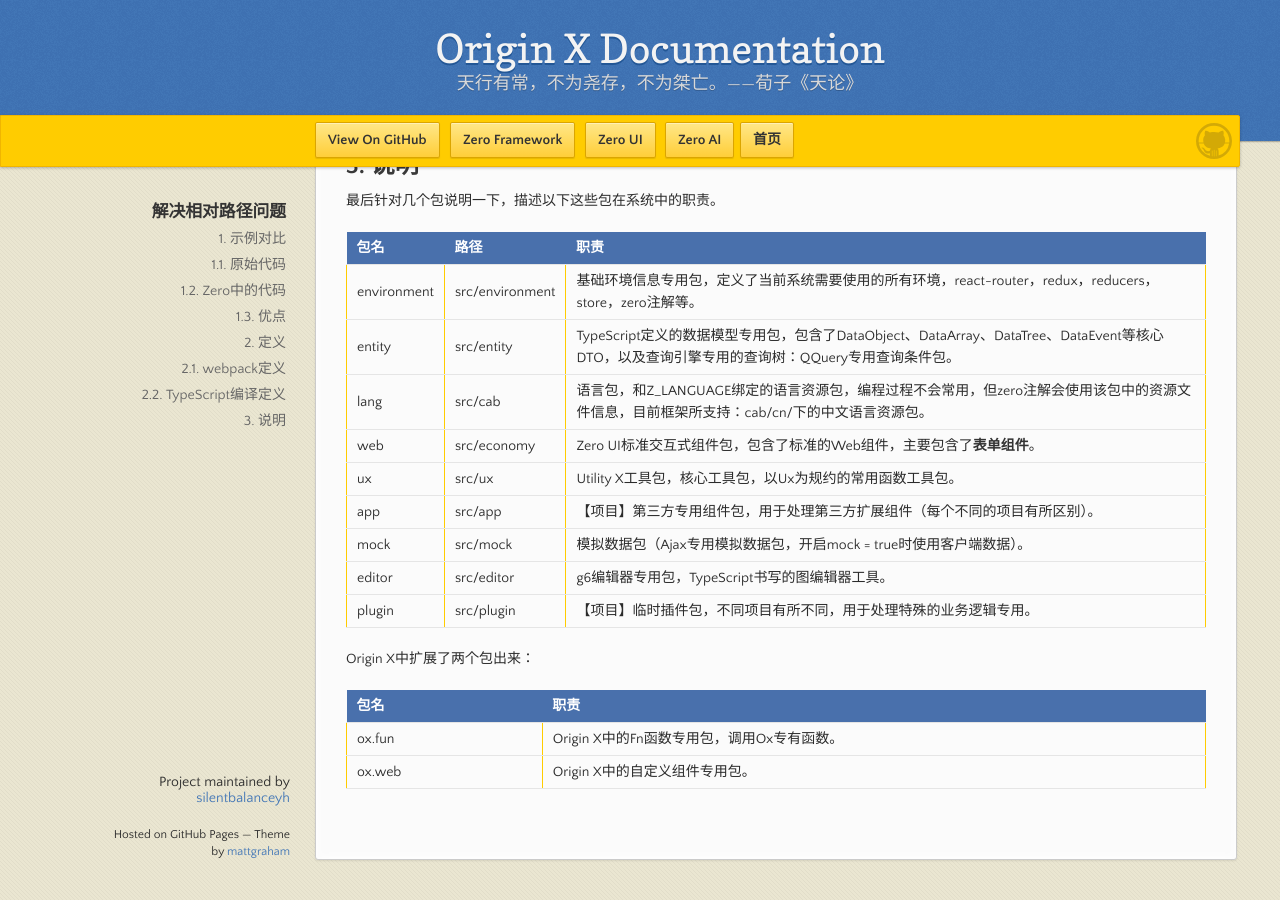
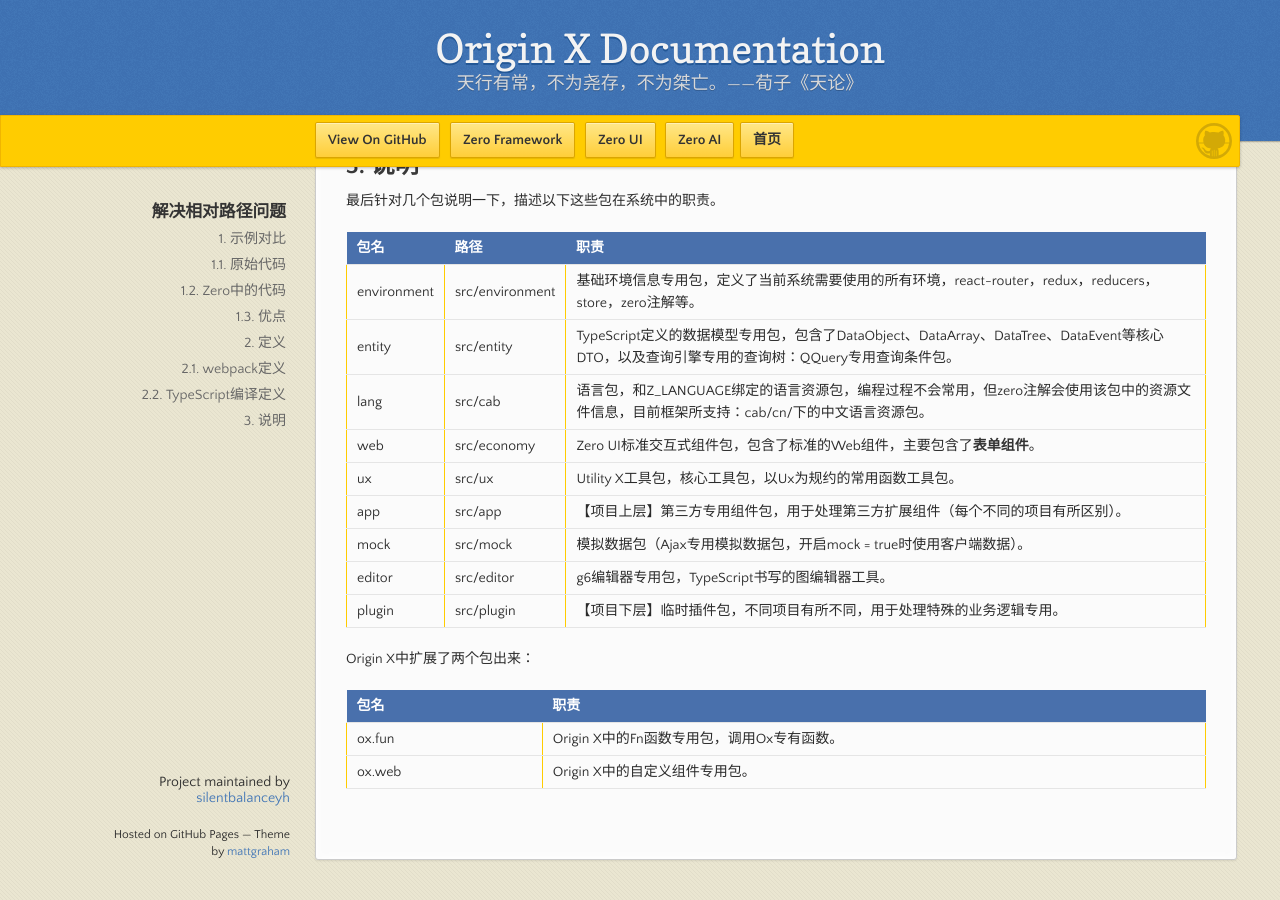
Before and after one commit to silentbalanceyh/mi-kb, a Jekyll site: the page built from zero-ui/1-zero-ui-guide/zui-006-jie-jue-xiang-dui-lu-jing-wen-ti.md, in a window 1280 px wide and 900 px high, scrolled down 3189 px. Built offline with Jekyll 4.4.1, drawn with Linux system fonts in a browser that asks for light colours; our own code applies the rules of GitHub Pages for plain Markdown files.

Commit message:
Updates zero-ui/1-zero-ui-guide/zui-006-jie-jue-xiang-dui-lu-jing-wen-ti.md
Auto commit by GitBook Editor

```diff
--- a/zero-ui/1-zero-ui-guide/zui-006-jie-jue-xiang-dui-lu-jing-wen-ti.md
+++ b/zero-ui/1-zero-ui-guide/zui-006-jie-jue-xiang-dui-lu-jing-wen-ti.md
@@ -160,10 +160,10 @@ tsconfig.json
 | lang | src/cab | 语言包，和Z\_LANGUAGE绑定的语言资源包，编程过程不会常用，但zero注解会使用该包中的资源文件信息，目前框架所支持：cab/cn/下的中文语言资源包。 |
 | web | src/economy | Zero UI标准交互式组件包，包含了标准的Web组件，主要包含了**表单组件**。 |
 | ux | src/ux | Utility X工具包，核心工具包，以Ux为规约的常用函数工具包。 |
-| app | src/app | 【项目】第三方专用组件包，用于处理第三方扩展组件（每个不同的项目有所区别）。 |
+| app | src/app | 【项目上层】第三方专用组件包，用于处理第三方扩展组件（每个不同的项目有所区别）。 |
 | mock | src/mock | 模拟数据包（Ajax专用模拟数据包，开启mock = true时使用客户端数据）。 |
 | editor | src/editor | g6编辑器专用包，TypeScript书写的图编辑器工具。 |
-| plugin | src/plugin | 【项目】临时插件包，不同项目有所不同，用于处理特殊的业务逻辑专用。 |
+| plugin | src/plugin | 【项目下层】临时插件包，不同项目有所不同，用于处理特殊的业务逻辑专用。 |
 
 Origin X中扩展了两个包出来：
 
```
